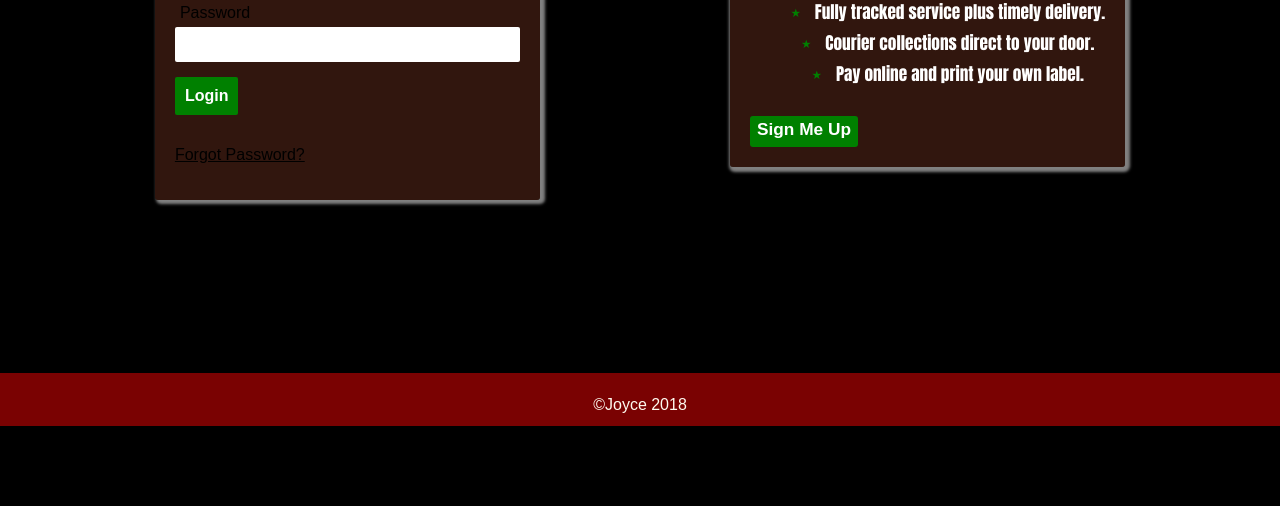
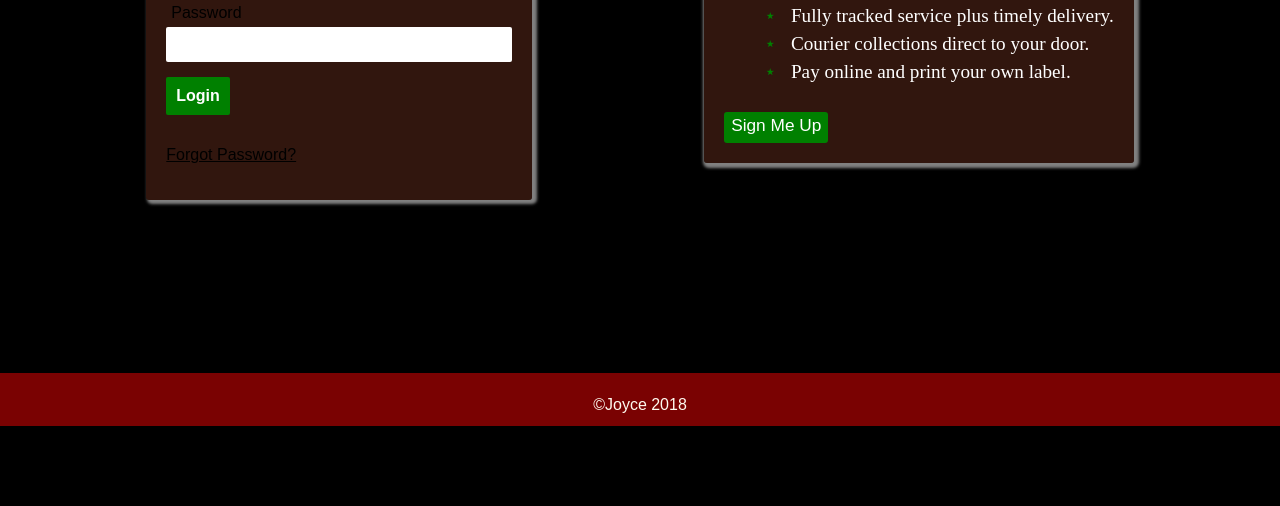
Before and after one commit to Joyce-O/SendIT, a website: page UI/login.html in a window 1280 px wide. Shown: the part 374-880 px from the top of the page. Drawn offline with Linux system fonts and the light colour scheme.

Commit message:
[ch #161909150] Make signup invite less bold

```diff
--- a/UI/css/main.css
+++ b/UI/css/main.css
@@ -33,16 +33,6 @@ body {
     flex: 1 1 100%;
 
 }
-/* #top-head {
-    display: flex;
-    flex-direction: row;
-    justify-content: space-around;
-    background: antiquewhite;
-}
-/* All the descendants of top-head
-.top-head > * {
-    flex: 1 1 100%;
-} */
 
 #top-img {
     height: 80px;
@@ -161,10 +151,6 @@ input {
 
 }
 
-/* #my-parcels:hover, #signin:hover, #top-img:hover {
-    box-shadow: 3px 5px 5px 5px gray;
-} */
-
 .cart img {
     width: 20px;
     height: 22px;
@@ -193,17 +179,6 @@ li {
     list-style: none;
     padding-bottom: 5px;
 }
-
-/* #open li a {
-    flex: 1 1 100%;
-    text-decoration: none;
-    padding-right: 5px;
-    /* margin: 5px;
-    font-size: 20px;
-    color: white;
-    margin-left: 60px;
-    list-style: none;
-} */
 
 /* PARCEL-SUBMIT */
  #search-header {
@@ -310,6 +285,8 @@ input.search-go:hover {
     border-radius: 3px;
     color: white;
     margin-top: 5%;
+    font-weight: 100;
+    font-family: 'Times New Roman', Times, serif;
     font-size: 1.2em;
     box-sizing: border-box;
 }
@@ -334,10 +311,7 @@ input.search-go:hover {
     font-size: 1.2em;
 
 }
-/* #exist {
-  /* margin-left: 40px;
 
-} */
 /* FORM */
 #auth-login-form {
     background: rgba(122, 56, 36, 0.4);
@@ -667,11 +641,11 @@ letter-spacing: 0.1em;
     border: 1px solid rgb(54, 16, 90);
     box-shadow: 0px 0px 3px 1px gray;
 }
- li {
+ /* li {
     text-align: center;
     font-size: .9em;
     font-family: Impact, Haettenschweiler, 'Arial Narrow Bold', sans-serif;
-}
+} */
 
 .plan > * {
 
```
Also changed, not shown: UI/login.html (+0 -14 lines), README.md.
